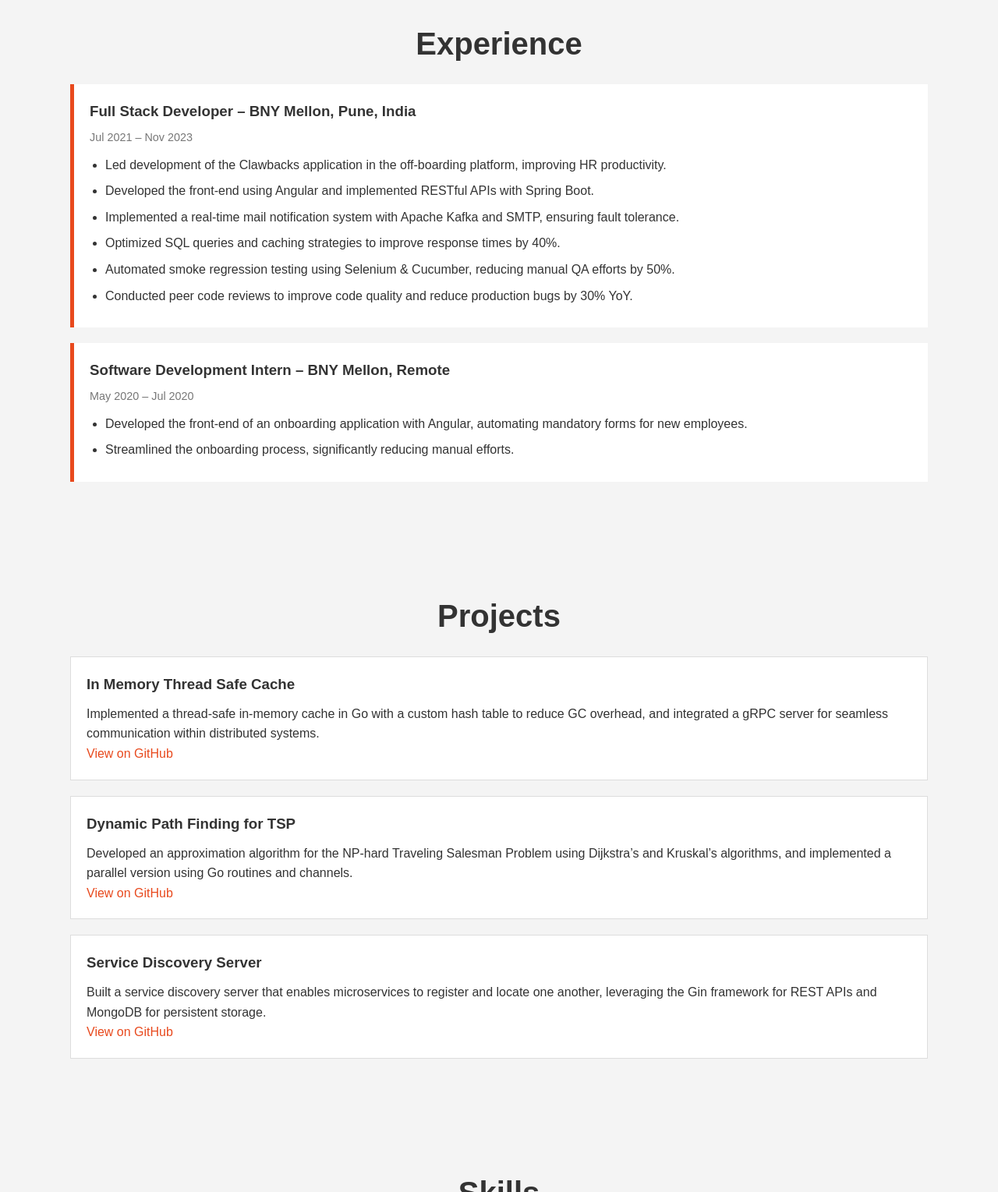
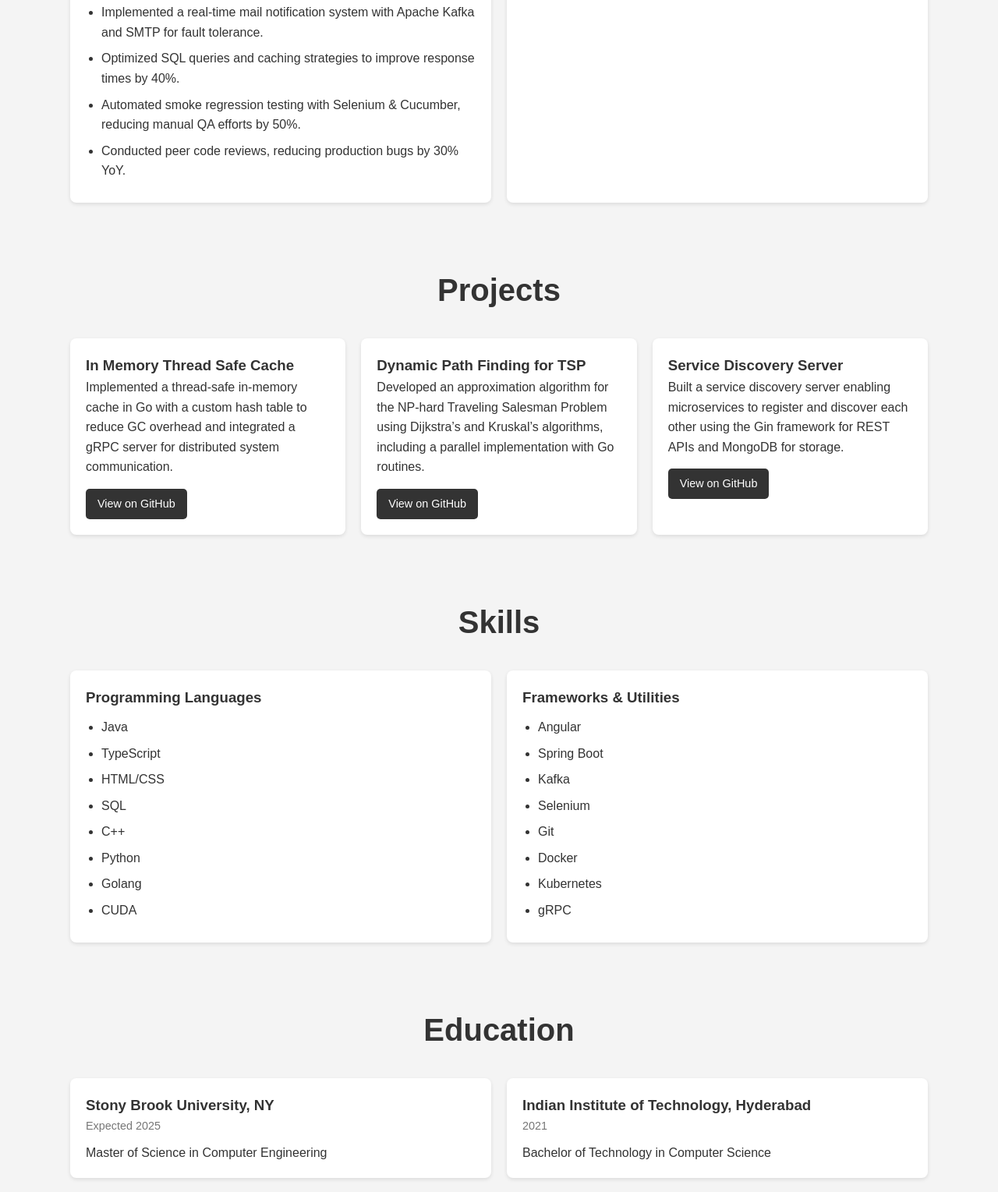
Before and after one commit to srinivas-boga/srinivas-boga.github.io, a plain HTML site: page index.html in a window 1280 px wide. Shown: the part 1271-2800 px from the top of the page at 78% size. Drawn offline with Linux system fonts and the light colour scheme.

Commit message:
Tile Design

```diff
--- a/index.html
+++ b/index.html
@@ -10,7 +10,7 @@
   <!-- Header and Navigation -->
   <header>
     <nav>
-      <ul>
+      <ul class="nav-list">
         <li><a href="#hero">Home</a></li>
         <li><a href="#about">About</a></li>
         <li><a href="#experience">Experience</a></li>
@@ -26,7 +26,7 @@
   <section id="hero">
     <div class="hero-content">
       <h1>Srinivas Boga</h1>
-      <p>Experienced Software Engineer</p>
+      <p> Software Engineer</p>
       <a href="#contact" class="btn">Get in Touch</a>
     </div>
   </section>
@@ -40,9 +40,9 @@
         and distributed systems. At BNY Mellon, I have led the development of critical applications and implemented scalable solutions
         that improve efficiency and performance. I thrive on solving complex problems and continuously learning new technologies.
       </p>
-      <p>
-        <a href="Srinivas_Boga_Resume.pdf" target="_blank">Download Resume</a>
-      </p>
+      <!-- <p>
+        <a href="Srinivas_Boga_Resume.pdf" target="_blank" class="btn">Download Resume</a>
+      </p> -->
     </div>
   </section>
 
@@ -50,25 +50,27 @@
   <section id="experience">
     <div class="container">
       <h2>Experience</h2>
-      <div class="experience-item">
+      <div class="tiles">
+        <div class="experience-item tile">
           <h3>Full Stack Developer – BNY Mellon, Pune, India</h3>
           <span class="date">Jul 2021 – Nov 2023</span>
           <ul>
             <li>Led development of the Clawbacks application in the off-boarding platform, improving HR productivity.</li>
-          <li>Developed the front-end using Angular and implemented RESTful APIs with Spring Boot.</li>
-          <li>Implemented a real-time mail notification system with Apache Kafka and SMTP, ensuring fault tolerance.</li>
+            <li>Developed front-end using Angular and implemented RESTful APIs with Spring Boot.</li>
+            <li>Implemented a real-time mail notification system with Apache Kafka and SMTP for fault tolerance.</li>
             <li>Optimized SQL queries and caching strategies to improve response times by 40%.</li>
-          <li>Automated smoke regression testing using Selenium & Cucumber, reducing manual QA efforts by 50%.</li>
-          <li>Conducted peer code reviews to improve code quality and reduce production bugs by 30% YoY.</li>
+            <li>Automated smoke regression testing with Selenium & Cucumber, reducing manual QA efforts by 50%.</li>
+            <li>Conducted peer code reviews, reducing production bugs by 30% YoY.</li>
           </ul>
         </div>
-      <div class="experience-item">
+        <div class="experience-item tile">
           <h3>Software Development Intern – BNY Mellon, Remote</h3>
           <span class="date">May 2020 – Jul 2020</span>
           <ul>
-          <li>Developed the front-end of an onboarding application with Angular, automating mandatory forms for new employees.</li>
-          <li>Streamlined the onboarding process, significantly reducing manual efforts.</li>
+            <li>Developed the front-end of an onboarding application using Angular.</li>
+            <li>Automated mandatory form completion, streamlining the onboarding process.</li>
           </ul>
+        </div>
       </div>
     </div>
   </section>
@@ -77,29 +79,28 @@
   <section id="projects">
     <div class="container">
       <h2>Projects</h2>
-      <div class="project-item">
+      <div class="tiles">
+        <div class="project-item tile">
           <h3>In Memory Thread Safe Cache</h3>
           <p>
-          Implemented a thread-safe in-memory cache in Go with a custom hash table to reduce GC overhead,
-          and integrated a gRPC server for seamless communication within distributed systems.
+            Implemented a thread-safe in-memory cache in Go with a custom hash table to reduce GC overhead and integrated a gRPC server for distributed system communication.
           </p>
-        <a href="https://github.com/srinivas-boga/fcache" target="_blank">View on GitHub</a>
+          <a href="https://github.com/srinivas-boga/fcache" target="_blank" class="btn-link">View on GitHub</a>
         </div>
-      <div class="project-item">
+        <div class="project-item tile">
           <h3>Dynamic Path Finding for TSP</h3>
           <p>
-          Developed an approximation algorithm for the NP-hard Traveling Salesman Problem using Dijkstra’s and Kruskal’s algorithms,
-          and implemented a parallel version using Go routines and channels.
+            Developed an approximation algorithm for the NP-hard Traveling Salesman Problem using Dijkstra’s and Kruskal’s algorithms, including a parallel implementation with Go routines.
           </p>
-        <a href="https://github.com/srinivas-boga/gothere" target="_blank">View on GitHub</a>
+          <a href="https://github.com/srinivas-boga/gothere" target="_blank" class="btn-link">View on GitHub</a>
         </div>
-      <div class="project-item">
+        <div class="project-item tile">
           <h3>Service Discovery Server</h3>
           <p>
-          Built a service discovery server that enables microservices to register and locate one another,
-          leveraging the Gin framework for REST APIs and MongoDB for persistent storage.
+            Built a service discovery server enabling microservices to register and discover each other using the Gin framework for REST APIs and MongoDB for storage.
           </p>
-        <a href="https://github.com/srinivas-boga/discovery-go" target="_blank">View on GitHub</a>
+          <a href="https://github.com/srinivas-boga/discovery-go" target="_blank" class="btn-link">View on GitHub</a>
+        </div>
       </div>
     </div>
   </section>
@@ -108,8 +109,8 @@
   <section id="skills">
     <div class="container">
       <h2>Skills</h2>
-      <div class="skills-grid">
-        <div class="skill-item">
+      <div class="tiles">
+        <div class="skill-item tile">
           <h3>Programming Languages</h3>
           <ul>
             <li>Java</li>
@@ -122,7 +123,7 @@
             <li>CUDA</li>
           </ul>
         </div>
-        <div class="skill-item">
+        <div class="skill-item tile">
           <h3>Frameworks & Utilities</h3>
           <ul>
             <li>Angular</li>
@@ -143,15 +144,17 @@
   <section id="education">
     <div class="container">
       <h2>Education</h2>
-      <div class="education-item">
+      <div class="tiles">
+        <div class="education-item tile">
           <h3>Stony Brook University, NY</h3>
           <span class="date">Expected 2025</span>
           <p>Master of Science in Computer Engineering</p>
         </div>
-      <div class="education-item">
+        <div class="education-item tile">
           <h3>Indian Institute of Technology, Hyderabad</h3>
           <span class="date">2021</span>
           <p>Bachelor of Technology in Computer Science</p>
+        </div>
       </div>
     </div>
   </section>
@@ -161,7 +164,7 @@
     <div class="container">
       <h2>Contact</h2>
       <p>
-        You can reach me at <a href="mailto:srinivas.boga.dev@gmail.com">srinivas.boga.dev@gmail.com</a> or call me at +1 585-202-2280.
+        You can reach me at <a href="mailto:srinivas.boga.dev@gmail.com">srinivas.boga.dev@gmail.com</a> or call +1 585-202-2280.
       </p>
       <form action="https://formspree.io/f/yourFormId" method="POST">
         <input type="text" name="name" placeholder="Your Name" required>
--- a/styles.css
+++ b/styles.css
@@ -18,24 +18,21 @@
     width: 90%;
     max-width: 1100px;
     margin: auto;
-    overflow: hidden;
+    padding: 40px 0;
   }
 
-  /* Header and Navigation */
-  header {
-    background: #333;
-    color: #fff;
-    padding: 20px 0;
-  }
-  header nav ul {
+  /* Navigation */
+  .nav-list {
     list-style: none;
     display: flex;
     justify-content: center;
+    background: #333;
+    padding: 10px 0;
   }
-  header nav ul li {
+  .nav-list li {
     margin: 0 15px;
   }
-  header nav ul li a {
+  .nav-list li a {
     color: #fff;
     text-decoration: none;
     font-size: 1.1rem;
@@ -45,13 +42,14 @@
   #hero {
     background: url('hero-image.jpg') no-repeat center center/cover;
     color: #fff;
-    height: 100vh;
+    height: 80vh;
     display: flex;
     align-items: center;
     text-align: center;
   }
   .hero-content {
     width: 100%;
+    color: #010000f7;
   }
   .hero-content h1 {
     font-size: 3rem;
@@ -72,112 +70,69 @@
   }
 
   /* Section Headings */
-  section {
-    padding: 60px 0;
-  }
   section h2 {
     text-align: center;
-    margin-bottom: 20px;
+    margin-bottom: 30px;
     font-size: 2.5rem;
     color: #333;
   }
 
-  /* About Section */
-  #about p {
-    max-width: 800px;
-    margin: auto;
-    text-align: center;
+  /* Tiles Layout */
+  .tiles {
+    display: grid;
+    grid-template-columns: repeat(auto-fit, minmax(280px, 1fr));
+    gap: 20px;
   }
-  #about a {
+
+  /* Tile Card Base Style */
+  .tile {
+    background: #fff;
+    padding: 20px;
+    border-radius: 8px;
+    box-shadow: 0 2px 5px rgba(0,0,0,0.1);
+    transition: transform 0.2s ease-in-out;
+  }
+  .tile:hover {
+    transform: translateY(-5px);
+  }
+
+  /* Experience, Projects, Education, and Skills Items */
+  .experience-item ul,
+  .skill-item ul {
+    margin-top: 10px;
+    padding-left: 20px;
+  }
+  .experience-item ul li,
+  .skill-item li {
+    margin-bottom: 8px;
+  }
+
+  /* Date Styling */
+  .date {
+    display: block;
+    font-size: 0.9rem;
+    color: #777;
+    margin-bottom: 10px;
+  }
+
+  /* Button Link */
+  .btn-link {
     display: inline-block;
     margin-top: 15px;
-    padding: 10px 20px;
+    padding: 8px 15px;
     background: #333;
     color: #fff;
     text-decoration: none;
     border-radius: 5px;
+    font-size: 0.9rem;
   }
 
-  /* Experience Section */
-  .experience-item {
-    background: #fff;
-    margin-bottom: 20px;
-    padding: 20px;
-    border-left: 5px solid #e8491d;
-  }
-  .experience-item h3 {
-    margin-bottom: 5px;
-  }
-  .experience-item .date {
-    font-size: 0.9rem;
-    color: #777;
-  }
-  .experience-item ul {
-    margin-top: 10px;
-    padding-left: 20px;
-  }
-  .experience-item ul li {
-    margin-bottom: 8px;
-  }
-
-  /* Projects Section */
-  .project-item {
-    background: #fff;
-    margin-bottom: 20px;
-    padding: 20px;
-    border: 1px solid #ddd;
-  }
-  .project-item h3 {
-    margin-bottom: 10px;
-  }
-  .project-item a {
-    color: #e8491d;
-    text-decoration: none;
-  }
-
-  /* Skills Section */
-  .skills-grid {
-    display: flex;
-    flex-wrap: wrap;
-    justify-content: space-between;
-  }
-  .skill-item {
-    flex: 1;
-    margin: 10px;
-    background: #fff;
-    padding: 20px;
-    border: 1px solid #ddd;
-    min-width: 250px;
-  }
-  .skill-item ul {
-    list-style: none;
-    padding-left: 0;
-  }
-  .skill-item li {
-    margin-bottom: 5px;
-  }
-
-  /* Education Section */
-  .education-item {
-    background: #fff;
-    margin-bottom: 20px;
-    padding: 20px;
-    border-left: 5px solid #e8491d;
-  }
-  .education-item h3 {
-    margin-bottom: 5px;
-  }
-  .education-item .date {
-    font-size: 0.9rem;
-    color: #777;
-  }
-
-  /* Contact Section */
+  /* Form Styles */
   form {
     display: flex;
     flex-direction: column;
     max-width: 600px;
-    margin: auto;
+    margin: 20px auto;
   }
   form input, form textarea {
     padding: 10px;
@@ -205,18 +160,10 @@
     padding: 20px 0;
     text-align: center;
   }
-  footer .container {
-    display: flex;
-    flex-direction: column;
-    align-items: center;
-  }
 
   /* Responsive Styles */
   @media (max-width: 768px) {
-    header nav ul {
-      flex-direction: column;
-    }
-    .skills-grid {
+    .nav-list {
       flex-direction: column;
     }
     #hero {
```
Lines whose indentation alone changed are shown as unchanged.
